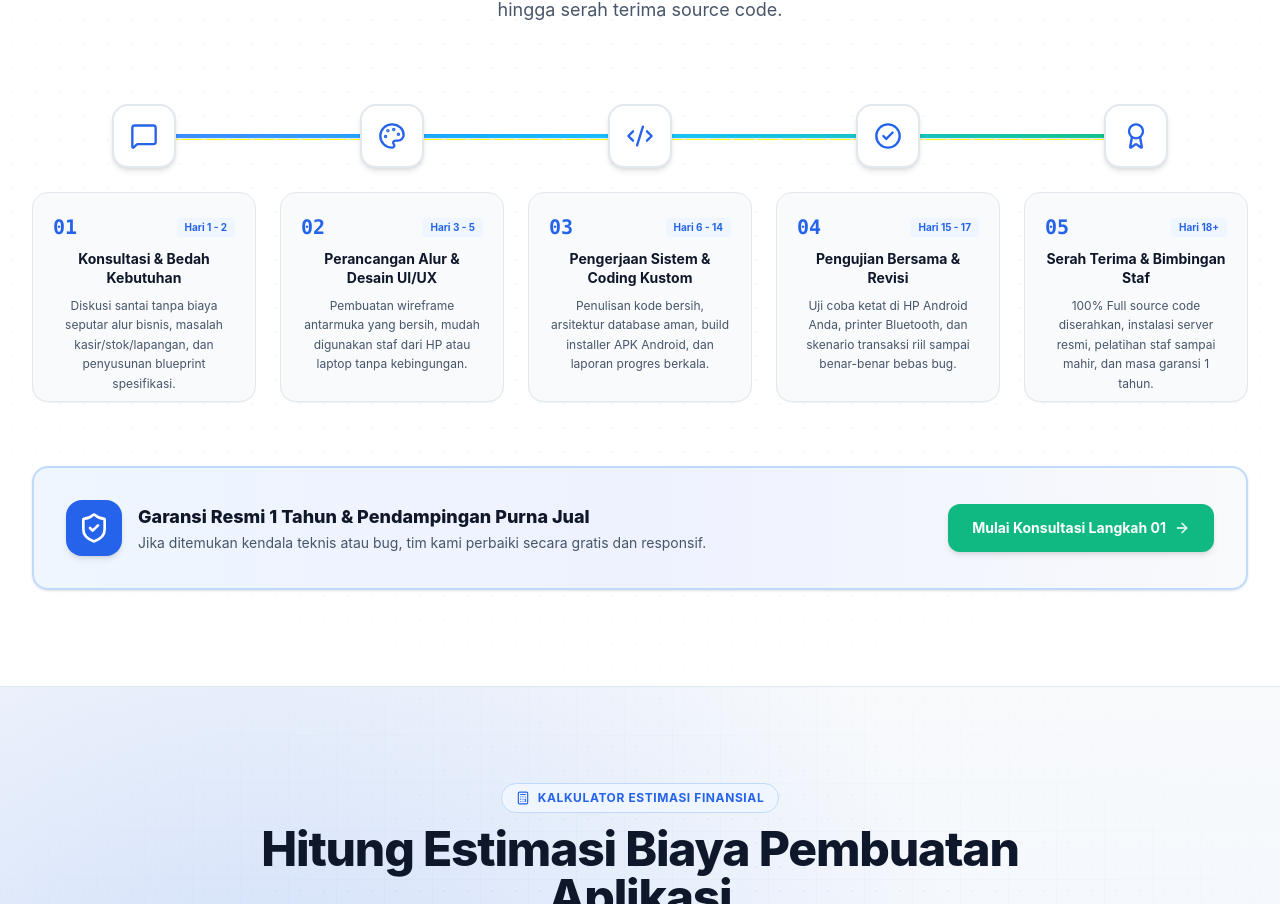
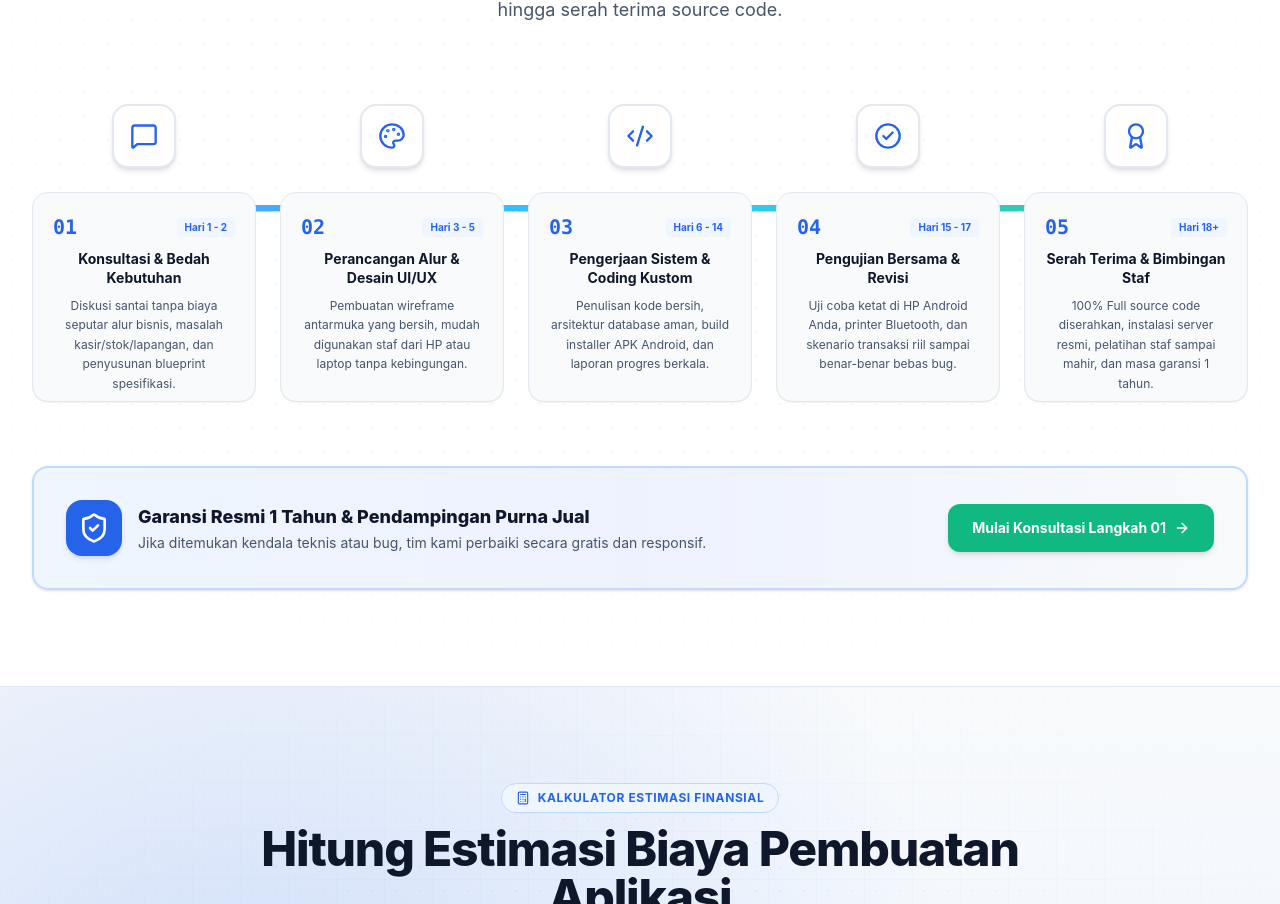
Before and after one commit to dieartco206/didevelopment, a React (Vite) app: page / in a window 1280 px wide. Shown: the part 8235-9139 px from the top of the page. Built offline with nearby package versions, Linux system fonts and the light colour scheme.

Commit message:
revert(workflow): restore previous connecting line design as preferred by user

```diff
--- a/src/components/workflow/WorkflowSection.tsx
+++ b/src/components/workflow/WorkflowSection.tsx
@@ -84,21 +84,16 @@ export const WorkflowSection: React.FC = () => {
 
         {/* HORIZONTAL CONNECTED STEPPER / PROCESS ROADMAP (Desktop) */}
         <div className="hidden lg:block relative mb-16">
-          {/* Continuous Connected Progress Line connecting the icon nodes */}
-          <div className="absolute top-8 left-[10%] right-[10%] -translate-y-1/2 z-0 pointer-events-none">
-            {/* Base track */}
-            <div className="h-0.5 w-full bg-slate-200" />
-            {/* Gradient active progress track */}
-            <div className="h-1 w-full bg-gradient-to-r from-blue-500 via-sky-400 to-emerald-500 rounded-full -mt-0.5 opacity-90 shadow-xs shadow-blue-500/20" />
-          </div>
+          {/* Continuous Connected Progress Line with Glowing Circuit Gradient */}
+          <div className="absolute top-1/2 left-12 right-12 h-1.5 bg-gradient-to-r from-blue-500 via-sky-400 to-emerald-500 rounded-full -translate-y-12 z-0 opacity-80 shadow-xs shadow-blue-500/25" />
 
           <div className="grid grid-cols-5 gap-6 relative z-10">
             {STEPS.map((s, idx) => {
               const Icon = s.icon;
               return (
                 <div key={idx} className="flex flex-col items-center text-center group">
-                  {/* Step Node Circle (Centered on connecting line) */}
-                  <div className="w-16 h-16 rounded-2xl bg-white border-2 border-slate-200 group-hover:border-[#2563EB] text-[#2563EB] flex items-center justify-center shadow-md transition-all duration-200 mb-6 group-hover:scale-105 group-hover:shadow-lg relative z-10">
+                  {/* Step Circle with Number Badge */}
+                  <div className="w-16 h-16 rounded-2xl bg-white border-2 border-slate-200 group-hover:border-[#2563EB] text-[#2563EB] flex items-center justify-center shadow-md transition-all duration-200 mb-6 group-hover:scale-105 group-hover:shadow-lg">
                     <Icon className="w-7 h-7" />
                   </div>
 
@@ -128,7 +123,7 @@ export const WorkflowSection: React.FC = () => {
         </div>
 
         {/* VERTICAL TIMELINE FOR MOBILE / TABLET */}
-        <div className="lg:hidden space-y-6 relative before:absolute before:inset-y-0 before:left-7 before:w-0.5 before:bg-slate-200 mb-12">
+        <div className="lg:hidden space-y-6 relative before:absolute before:inset-0 before:left-6 before:w-0.5 before:bg-slate-200 mb-12">
           {STEPS.map((s, idx) => {
             const Icon = s.icon;
             return (
```
